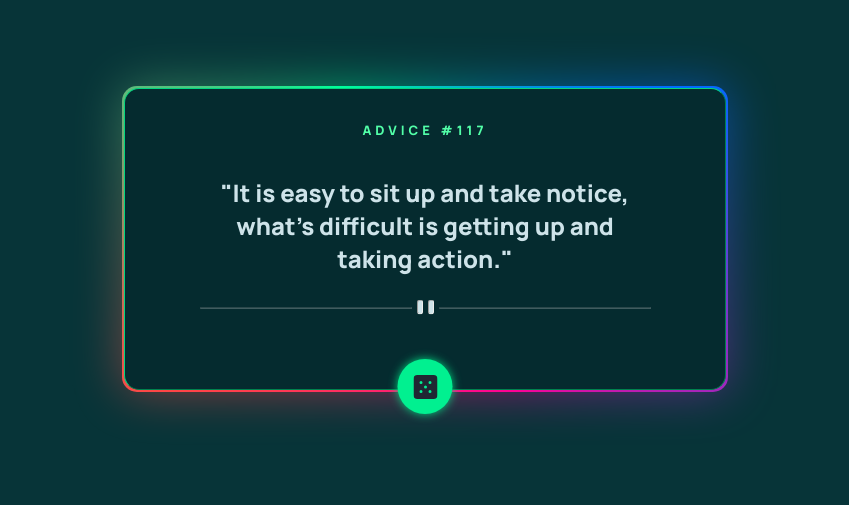
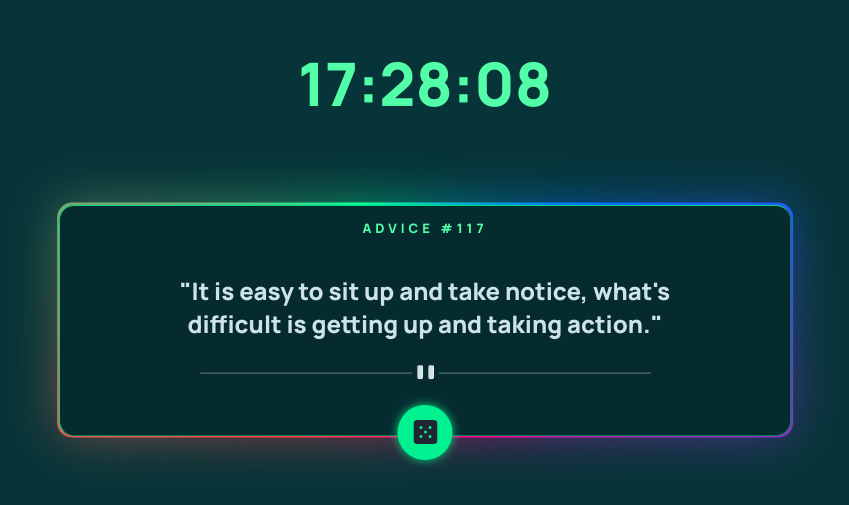
Before and after one commit to MarouaneOuchala/advice-generator-app-main, a plain HTML site: page index.html in a window 1280 px wide. Shown: the part 169-674 px from the top of the page, without its empty margins (215-1064 px from the left). Drawn offline with Linux system fonts and the light colour scheme.

Commit message:
make a name for maself

```diff
--- a/index.html
+++ b/index.html
@@ -15,6 +15,7 @@
   </style>
 </head>
 <body>
+  <h1 id="time">test</h1>
 <div class="card">
   <p id="num"> ADVICE #117</p>
   <p id="adv">
--- a/script.js
+++ b/script.js
@@ -1,5 +1,18 @@
 const api = "https://api.adviceslip.com/advice";
 const dice = document.getElementById('icon');
+const time = document.getElementById('time');
+
+function updateTime() {
+    const currentDate = new Date();
+    const hours = String(currentDate.getHours()).padStart(2, '0'); // Ensure 2 digits
+    const minutes = String(currentDate.getMinutes()).padStart(2, '0');
+    const seconds = String(currentDate.getSeconds()).padStart(2, '0');
+    time.innerText = `${hours}:${minutes}:${seconds}`;
+}
+
+setInterval(updateTime, 1000);
+updateTime();
+
 
 dice.addEventListener('click', () => {
   setTimeout(getAdvice, 300); // Add a 0.3-second delay before executing getAdvice
--- a/styles.css
+++ b/styles.css
@@ -35,12 +35,19 @@ body {
   place-content: center;
 }
 
+#time{
+  text-align: center;
+  color: hsl(150, 100%, 66%);
+  font-size: 60px;
+  transform: translateY(-50%);
+}
+
 .card {
   display: flex;
   flex-direction: column;
   background-color: hsl(217, 19%, 24%);
-  height: 300px;
-  width: 600px;
+  max-width: 300px;
+  max-width: 75%;
   border-radius: 15px;
   align-items: center;
   justify-content: center;
@@ -140,6 +147,8 @@ body {
   display: flex;
   flex-direction: row;
   margin-bottom: 40px;
+  max-height: 100%;
+  max-width: 80%;
 }
 
 #left {
```
